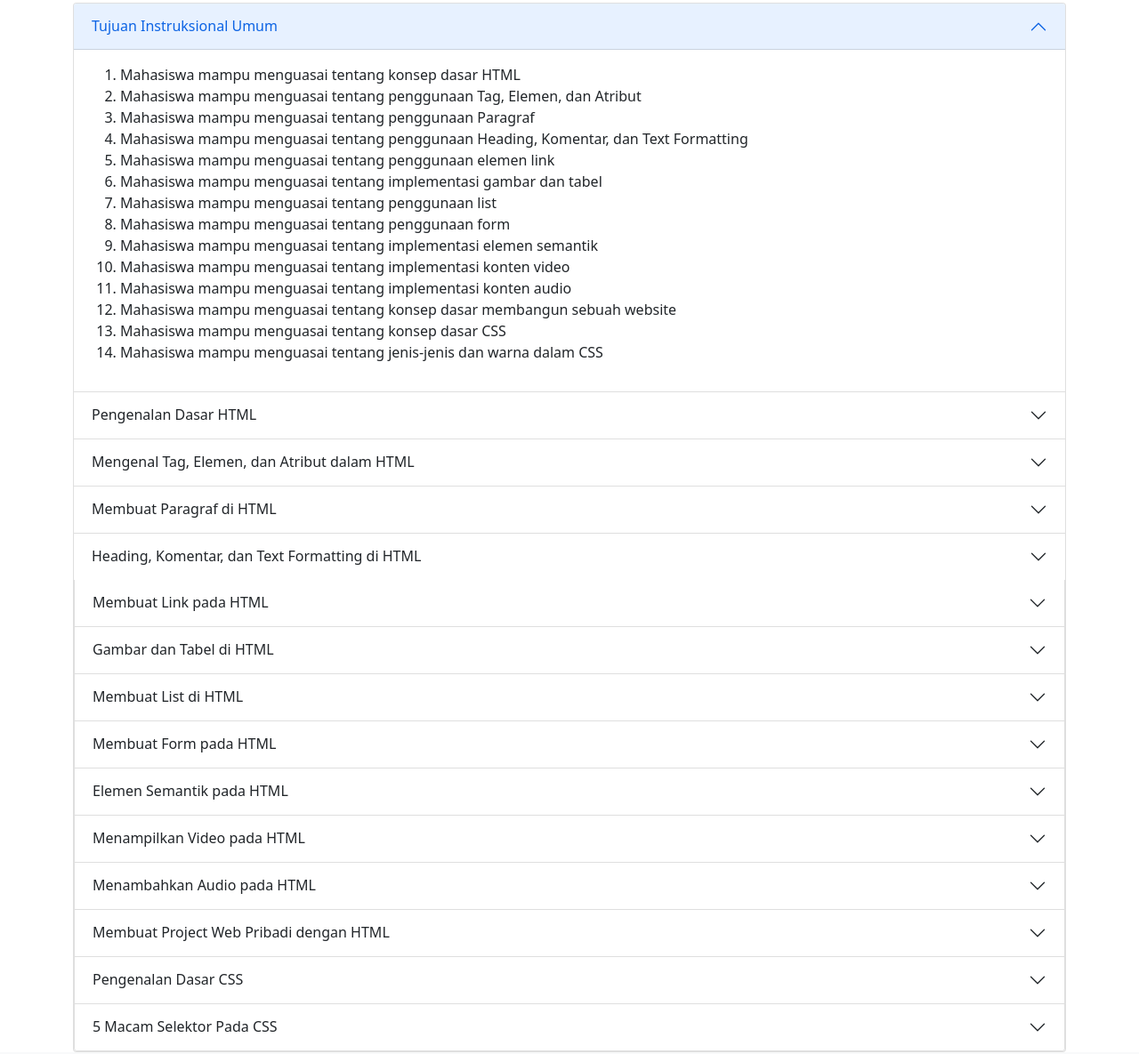
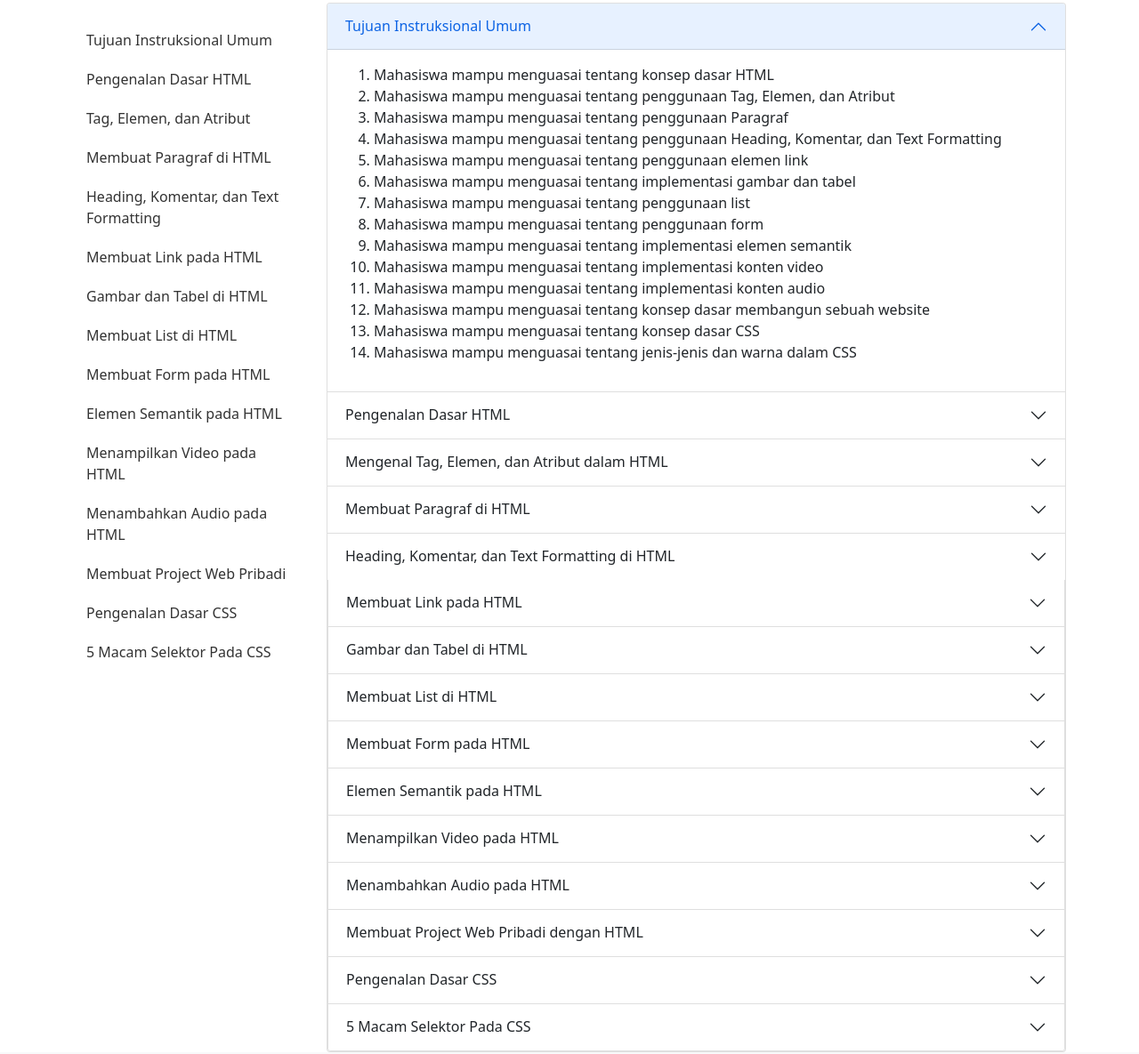
Before and after one commit to Erik-NA7/uas_web_tim4, a plain HTML site: page index.html in a window 1280 px wide. Shown: the part 338-1523 px from the top of the page at 89% size. Drawn offline with nearby package versions, Linux system fonts and the light colour scheme.

Commit message:
Adding sidebar menu

```diff
--- a/index.html
+++ b/index.html
@@ -5,11 +5,22 @@
         <meta charset="UTF-8">
         <meta name="viewport" content="width=device-width, initial-scale=1.0">
         <title>Pemograman Web 1</title>
-        <!-- Bootstrap CSS -->
         <link href="https://cdn.jsdelivr.net/npm/bootstrap@5.0.2/dist/css/bootstrap.min.css" rel="stylesheet" integrity="sha384-EVSTQN3/azprG1Anm3QDgpJLIm9Nao0Yz1ztcQTwFspd3yD65VohhpuuCOmLASjC" crossorigin="anonymous">
         <link href="nav.css" rel="stylesheet">
         <script src="section-title.js"></script>
         <script src="https://cdn.jsdelivr.net/npm/chart.js"></script>
+        <style>
+            #sidebar {
+                padding-top: 20px;
+            }
+            #sidebar .nav-link {
+                color: #333;
+                padding: 10px 15px;
+            }
+            #sidebar .nav-link:hover {
+                background-color: #f8f9fa;
+            }
+        </style>
     </head>
 
     <body>
@@ -45,13 +56,69 @@
                 </div>
             </header>
         <article class="container mt-4">
+            <div class="row">
+                <!-- Sidebar Menu -->
+                <div class="col-md-3">
+                    <nav id="sidebar" class="sticky-top">
+                        <ul class="nav flex-column">
+                            <li class="nav-item">
+                                <a class="nav-link" href="#heading1">Tujuan Instruksional Umum</a>
+                            </li>
+                            <li class="nav-item">
+                                <a class="nav-link" href="#heading2">Pengenalan Dasar HTML</a>
+                            </li>
+                            <li class="nav-item">
+                                <a class="nav-link" href="#heading3">Tag, Elemen, dan Atribut</a>
+                            </li>
+                            <li class="nav-item">
+                                <a class="nav-link" href="#heading4">Membuat Paragraf di HTML</a>
+                            </li>
+                            <li class="nav-item">
+                                <a class="nav-link" href="#heading5">Heading, Komentar, dan Text Formatting</a>
+                            </li>
+                            <li class="nav-item">
+                                <a class="nav-link" href="#heading6">Membuat Link pada HTML</a>
+                            </li>
+                            <li class="nav-item">
+                                <a class="nav-link" href="#heading7">Gambar dan Tabel di HTML</a>
+                            </li>
+                            <li class="nav-item">
+                                <a class="nav-link" href="#heading8">Membuat List di HTML</a>
+                            </li>
+                            <li class="nav-item">
+                                <a class="nav-link" href="#heading9">Membuat Form pada HTML</a>
+                            </li>
+                            <li class="nav-item">
+                                <a class="nav-link" href="#heading10">Elemen Semantik pada HTML</a>
+                            </li>
+                            <li class="nav-item">
+                                <a class="nav-link" href="#heading11">Menampilkan Video pada HTML</a>
+                            </li>
+                            <li class="nav-item">
+                                <a class="nav-link" href="#heading12">Menambahkan Audio pada HTML</a>
+                            </li>
+                            <li class="nav-item">
+                                <a class="nav-link" href="#heading13">Membuat Project Web Pribadi</a>
+                            </li>
+                            <li class="nav-item">
+                                <a class="nav-link" href="#heading14">Pengenalan Dasar CSS</a>
+                            </li>
+                            <li class="nav-item">
+                                <a class="nav-link" href="#heading15">5 Macam Selektor Pada CSS</a>
+                            </li>
+                        </ul>
+                    </nav>
+                </div>
+
+                <div class="col-md-9">
                     <div class="accordion" id="accordion-main">
-                <div class="accordion-item">
-                    <h2 class="accordion-header">
-                        <button class="accordion-button" type="button" data-bs-toggle="collapse" data-bs-target="#collapseOne" aria-expanded="false" aria-controls="collapseOne">Tujuan Instruksional Umum
+                        <div class="accordion-item" id="heading1">
+                            <h2 class="accordion-header" >
+                                <button class="accordion-button" type="button" data-bs-toggle="collapse" data-bs-target="#collapseOne" aria-expanded="true" aria-controls="collapseOne">
+                                    Tujuan Instruksional Umum
                                 </button>
                             </h2>
-                    <div id="collapseOne" class="accordion-collapse collapse show">
+                            <div id="collapseOne" class="accordion-collapse collapse show" aria-labelledby="headingOne" data-bs-parent="#accordion-main">
                                 <div class="accordion-body">
                                     <ol>
                                         <li>Mahasiswa mampu menguasai tentang konsep dasar HTML</li>
@@ -72,11 +139,13 @@
                                 </div>
                             </div>
                         </div>
-                <div class="accordion-item">
-                    <h2 class="accordion-header">
-                        <button class="accordion-button collapsed" type="button" data-bs-toggle="collapse" data-bs-target="#collapseTwo" aria-expanded="false" aria-controls="collapseTwo">Pengenalan Dasar HTML</button>
+                        <div class="accordion-item" id="heading2">
+                            <h2 class="accordion-header" >
+                                <button class="accordion-button collapsed" type="button" data-bs-toggle="collapse" data-bs-target="#collapseTwo" aria-expanded="false" aria-controls="collapseTwo">
+                                    Pengenalan Dasar HTML
+                                </button>
                             </h2>
-                    <div id="collapseTwo" class="accordion-collapse collapse"  >
+                            <div id="collapseTwo" class="accordion-collapse collapse" aria-labelledby="headingTwo" data-bs-parent="#accordion-main">
                                 <div class="accordion-body">
                                     <p>HTML itu adalah sebuah bahasa yang menggunakan markup atau penanda untuk membuat halaman
                                         web.
@@ -93,14 +162,14 @@
                                 </div>
                             </div>
                         </div>
-                <div class="accordion-item">
-                    <h2 class="accordion-header">
+                        <div class="accordion-item" id="heading3">
+                            <h2 class="accordion-header" >
                                 <button class="accordion-button collapsed" type="button" data-bs-toggle="collapse"
                                     data-bs-target="#collapseThree" aria-expanded="false" aria-controls="collapseThree">
-                            Mengenal Tag, Elemen, dan Atribut dalam HTML</button>
+                                    Mengenal Tag, Elemen, dan Atribut dalam HTML
+                                </button>
                             </h2>
-                    <div id="collapseThree" class="accordion-collapse collapse"
-                        >
+                            <div id="collapseThree" class="accordion-collapse collapse" aria-labelledby="headingThree" data-bs-parent="#accordion-main">
                                 <div class="accordion-body">
                                     <span>
                                         <ol>
@@ -134,7 +203,7 @@
                                 </div>
                             </div>
                         </div>
-                <div class="accordion-item">
+                <div class="accordion-item" id="heading4">
                     <h2 class="accordion-header">
                         <button class="accordion-button collapsed" type="button" data-bs-toggle="collapse"
                             data-bs-target="#collapseFour" aria-expanded="false" aria-controls="collapseFour">
@@ -165,7 +234,7 @@
                         </div>
                     </div>
                 </div>
-                <div class="accordion-item">
+                <div class="accordion-item" id="heading5">
                     <h2 class="accordion-header">
                         <button class="accordion-button collapsed" type="button" data-bs-toggle="collapse"
                             data-bs-target="#collapseFive" aria-expanded="false" aria-controls="collapseFive">
@@ -216,7 +285,7 @@
                             </div>
                         </div>
                     </div>
-                    <div class="accordion-item">
+                    <div class="accordion-item" id="heading6">
                         <h2 class="accordion-header">
                             <button class="accordion-button collapsed" type="button" data-bs-toggle="collapse"
                                 data-bs-target="#collapseSix" aria-expanded="false" aria-controls="collapseSix">
@@ -244,7 +313,7 @@
                             </div>
                         </div>
                     </div>
-                    <div class="accordion-item">
+                    <div class="accordion-item" id="heading7">
                         <h2 class="accordion-header">
                             <button class="accordion-button collapsed" type="button" data-bs-toggle="collapse"
                                 data-bs-target="#collapseSeven" aria-expanded="false" aria-controls="collapseSeven">
@@ -274,7 +343,7 @@
                             </div>
                         </div>
                     </div>
-                    <div class="accordion-item">
+                    <div class="accordion-item" id="heading8">
                         <h2 class="accordion-header">
                             <button class="accordion-button collapsed" type="button" data-bs-toggle="collapse"
                                 data-bs-target="#collapseEight" aria-expanded="false" aria-controls="collapseEight">
@@ -307,7 +376,7 @@
                             </div>
                         </div>
                     </div>
-                    <div class="accordion-item">
+                    <div class="accordion-item" id="heading9">
                         <h2 class="accordion-header">
                             <button class="accordion-button collapsed" type="button" data-bs-toggle="collapse"
                                 data-bs-target="#collapseNine" aria-expanded="false" aria-controls="collapseNine">
@@ -342,7 +411,7 @@
                             </div>
                         </div>
                     </div>
-                    <div class="accordion-item">
+                    <div class="accordion-item" id="heading10">
                         <h2 class="accordion-header">
                             <button class="accordion-button collapsed" type="button" data-bs-toggle="collapse"
                                 data-bs-target="#collapseTen" aria-expanded="false" aria-controls="collapseTen">
@@ -374,7 +443,7 @@
                             </div>
                         </div>
                     </div>
-                    <div class="accordion-item">
+                    <div class="accordion-item" id="heading11">
                         <h2 class="accordion-header">
                             <button class="accordion-button collapsed" type="button" data-bs-toggle="collapse"
                                 data-bs-target="#collapseEleven" aria-expanded="false" aria-controls="collapseEleven">
@@ -396,7 +465,7 @@
                             </div>
                         </div>
                     </div>
-                    <div class="accordion-item">
+                    <div class="accordion-item" id="heading12">
                         <h2 class="accordion-header">
                             <button class="accordion-button collapsed" type="button" data-bs-toggle="collapse"
                                 data-bs-target="#collapseTwelve" aria-expanded="false" aria-controls="collapseTwelve">
@@ -421,7 +490,7 @@
                             </div>
                         </div>
                     </div>
-                    <div class="accordion-item">
+                    <div class="accordion-item" id="heading13">
                         <h2 class="accordion-header">
                             <button class="accordion-button collapsed" type="button" data-bs-toggle="collapse"
                                 data-bs-target="#collapseThirdteen" aria-expanded="false" aria-controls="collapseThirdteen">
@@ -445,7 +514,7 @@
                             </div>
                         </div>
                     </div>
-                    <div class="accordion-item">
+                    <div class="accordion-item" id="heading14">
                         <h2 class="accordion-header">
                             <button class="accordion-button collapsed" type="button" data-bs-toggle="collapse"
                                 data-bs-target="#collapseFourteen" aria-expanded="false" aria-controls="collapseFourteen">
@@ -481,7 +550,7 @@
                             </div>
                         </div>
                     </div>
-                    <div class="accordion-item">
+                    <div class="accordion-item" id="heading15">
                         <h2 class="accordion-header">
                             <button class="accordion-button collapsed" type="button" data-bs-toggle="collapse"
                                 data-bs-target="#collapseFifteen" aria-expanded="false" aria-controls="collapseFifteen">
```
Also changed, not shown: nav.css (line endings or trailing spaces). Lines whose indentation alone changed are shown as unchanged.
